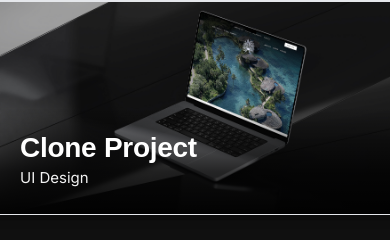
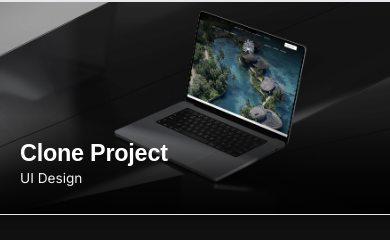
Before and after one commit to rkob7305-spec/Raksa_Portfolio, a Next.js app: page /portfolio in a window 390 px wide. Shown: the part 406-646 px from the top of the page. Built offline with nearby package versions, Linux system fonts and the light colour scheme; a web font is replaced by a local one.

Commit message:
Make text responsive for phone and tablet screens

```diff
--- a/app/portfolio/projects-grid.tsx
+++ b/app/portfolio/projects-grid.tsx
@@ -158,7 +158,7 @@ function ProjectCard({
           style={{
             fontFamily: "var(--font-unbounded, sans-serif)",
             fontWeight: 700,
-            fontSize: "28px",
+            fontSize: "clamp(20px, 6vw, 32px)",
             lineHeight: "1.15",
             color: "#FFFFFF",
             letterSpacing: "-0.01em",
@@ -172,7 +172,7 @@ function ProjectCard({
           style={{
             fontFamily: "var(--font-inter, Inter, sans-serif)",
             fontWeight: 400,
-            fontSize: "15px",
+            fontSize: "clamp(13px, 3.5vw, 18px)",
             lineHeight: "1.6",
             color: "#FFFFFF",
             opacity: 0.95,
```
